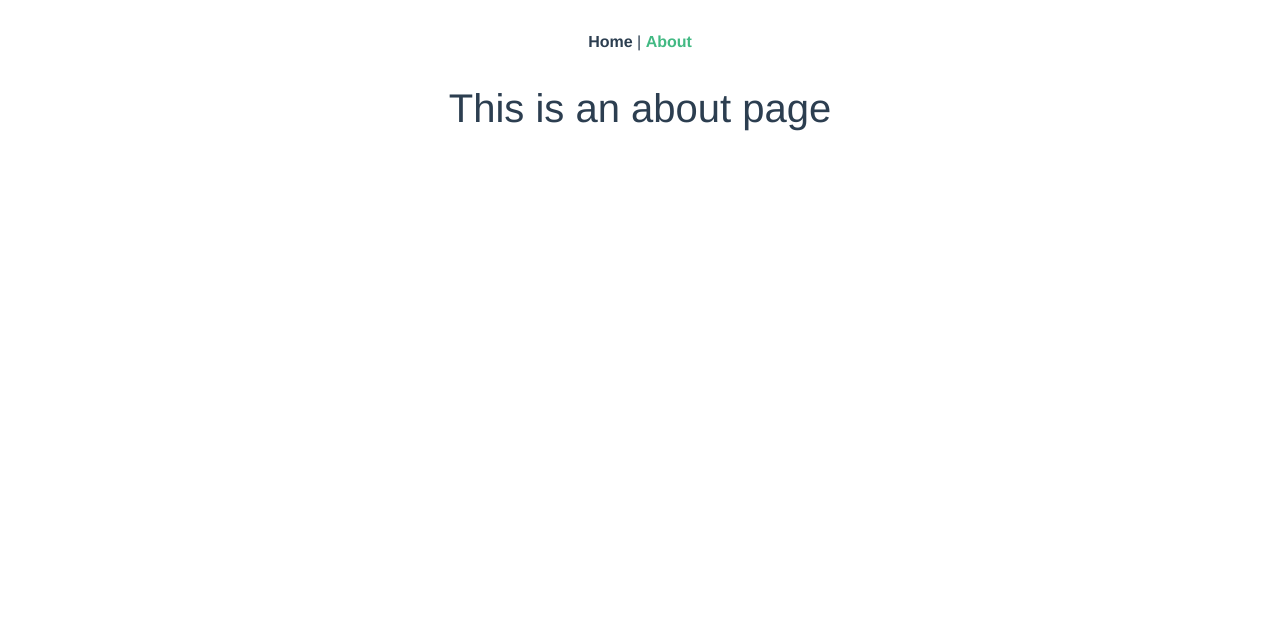
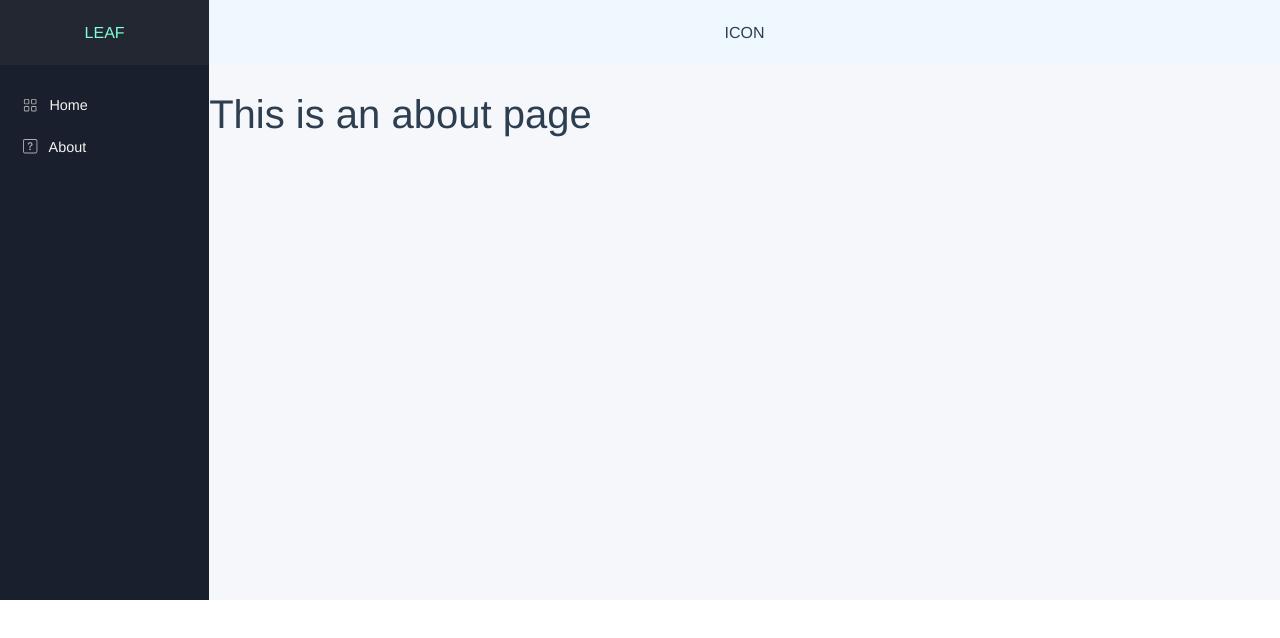
Before and after one commit to pjplonka/leaf-dashboard, a Vue app: page /about in a window 1280 px wide. Shown: the top 638 px of the page. Built offline with nearby package versions, Linux system fonts and the light colour scheme.

Commit message:
Add basic CMS views (sidebar, header, container), basic css for layout and colors.

```diff
--- a/src/App.vue
+++ b/src/App.vue
@@ -1,23 +1,67 @@
 <template>
   <div id="app">
-    <div id="nav">
-      <router-link to="/">Home</router-link> |
-      <router-link to="/about">About</router-link>
+
+    <div class="wrapper">
+
+      <sidebar></sidebar>
+
+      <main class="main">
+        <div class="top">
+          ICON
+        </div>
+        <div class="content" style="padding: 25px 0;">
+          <router-view/>
+        </div>
+      </main>
     </div>
-    <router-view/>
   </div>
 </template>
 
+<script>
+import Sidebar from "@/components/Sidebar";
+
+export default {
+  components: {Sidebar}
+}
+</script>
+
 <style lang="scss">
+
+$primary: #399bff;
+$secondary: #e8e8e8;
+
+@import '~bootstrap/scss/bootstrap.scss';
+@import '~bootstrap-vue/src/index.scss';
+
 #app {
   font-family: Avenir, Helvetica, Arial, sans-serif;
-  -webkit-font-smoothing: antialiased;
-  -moz-osx-font-smoothing: grayscale;
-  text-align: center;
   color: #2c3e50;
+
+  .pointer {
+    cursor: pointer;
+  }
+
+  .wrapper {
+    display: flex;
+    background-color: #f5f7fb;
+    min-height: 600px;
+
+    .main {
+
+      .top {
+        height: 65px;
+        text-align: center;
+        line-height: 65px;
+        background-color: aliceblue;
+      }
+
+      width: 100%;
+    }
+  }
 }
 
 #nav {
+  text-align: center;
   padding: 30px;
 
   a {
@@ -29,4 +73,29 @@
     }
   }
 }
+
+.btn {
+  border-radius: 0;
+}
+
+.card {
+  border:none;
+  border-radius: 0;
+
+  .card-header {
+    border-bottom: 1px solid #eeeeee;
+    background-color: white;
+    padding: 1.25rem
+  }
+
+  .card-body {
+
+  }
+
+  .card-footer {
+    border-top: 1px solid #eeeeee;
+    background-color: white;
+    padding: 1.25rem
+  }
+}
 </style>
```
